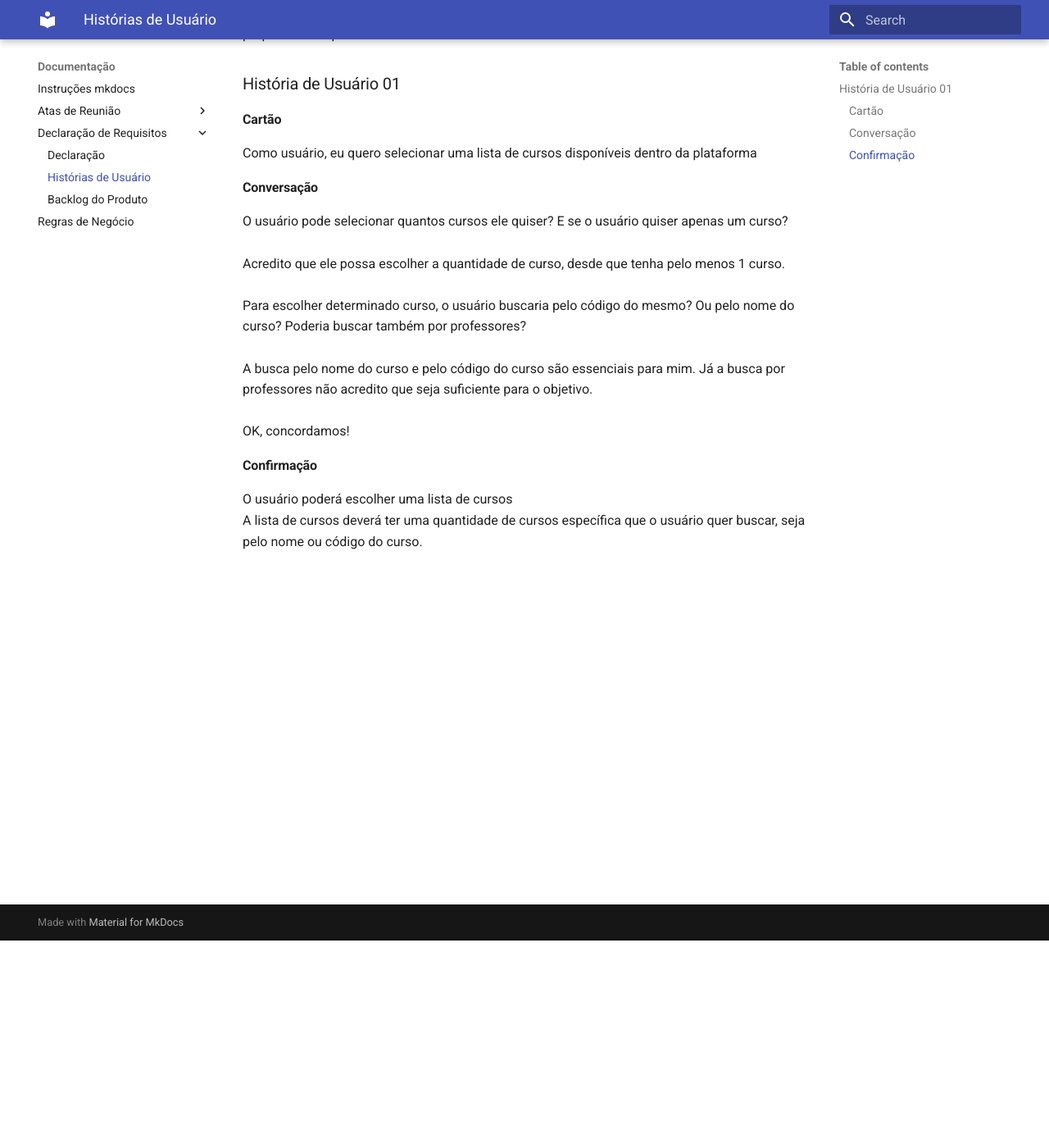
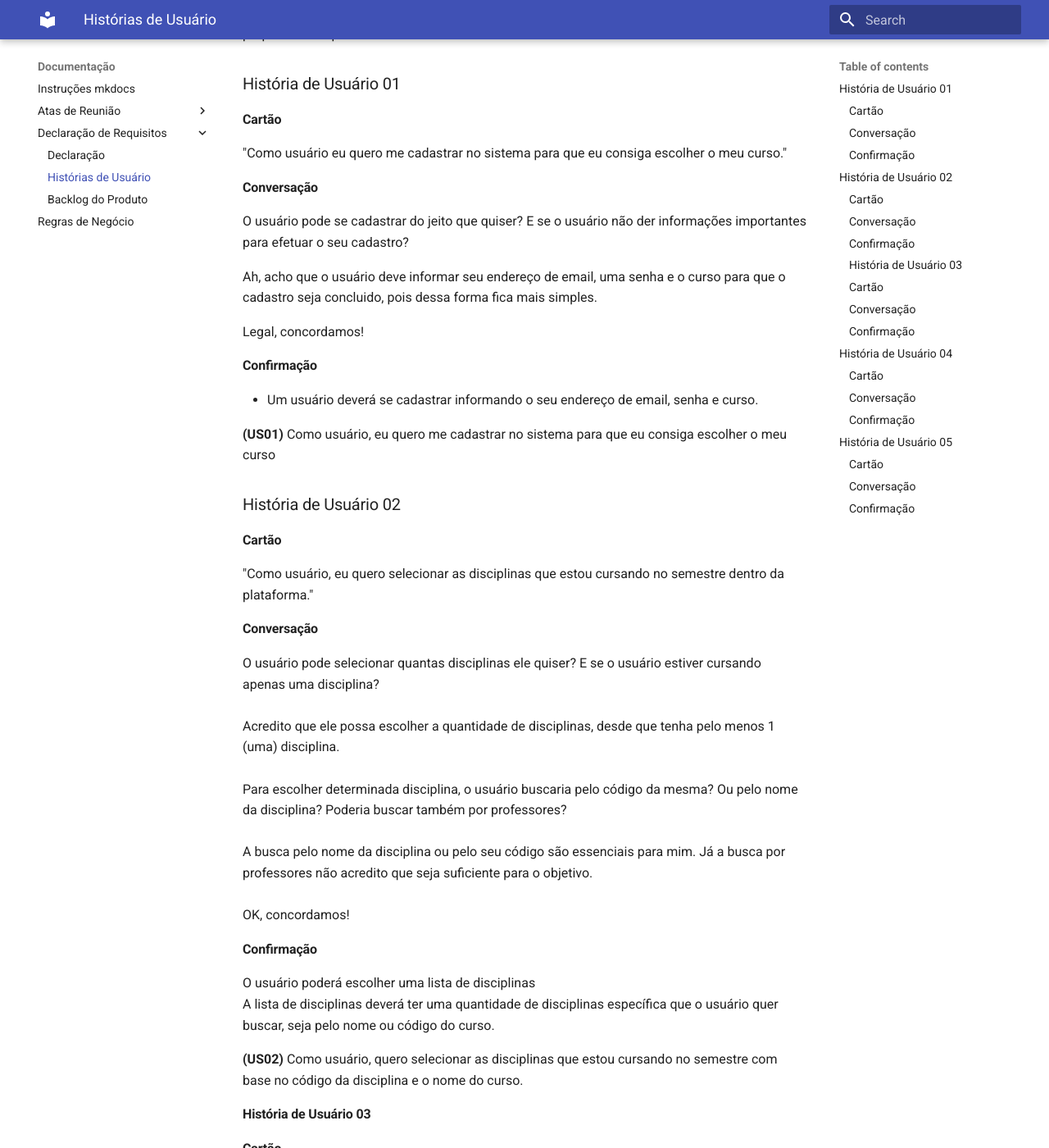
Before and after one commit to FGA-REQ/2024.2-Champions, an MkDocs documentation site: the page built from docs/dec/historias-usuario.md, in a window 1280 px wide and 1400 px high, scrolled down 253 px. Shown: the whole window at 82% size. Built offline with MkDocs 1.6.1 and Material for MkDocs 9.7.7, drawn with Linux system fonts in a browser that asks for light colours; some of the changed text lies outside the part shown.

Commit message:
docs: regorganizando e adicionando histórias de usuário

```diff
--- a/docs/dec/historias-usuario.md
+++ b/docs/dec/historias-usuario.md
@@ -2,24 +2,87 @@ As histórias de usuário são uma declaração de uma pequena funcionalidade qu
 
 ### História de Usuário 01
 #### Cartão
-Como usuário, eu quero selecionar uma lista de cursos disponíveis dentro da plataforma
+"Como usuário eu quero me cadastrar no sistema para que eu consiga escolher o meu curso."
+#### Conversação
+O usuário pode se cadastrar do jeito que quiser? E se o usuário não der informações importantes para efetuar o seu cadastro?
+
+
+Ah, acho que o usuário deve informar seu endereço de email, uma senha e o curso para que o cadastro seja concluido, pois dessa forma fica mais simples.
+
+
+Legal, concordamos!
+#### Confirmação
+
+- Um usuário deverá se cadastrar informando o seu endereço de email, senha e curso.
+
+**(US01)** Como usuário, eu quero me cadastrar no sistema para que eu consiga escolher o meu curso
+
+### História de Usuário 02
+#### Cartão
+"Como usuário, eu quero selecionar as disciplinas que estou cursando no semestre dentro da plataforma."
 
 #### Conversação
-O usuário pode selecionar quantos cursos ele quiser? E se o usuário quiser apenas um curso?
+O usuário pode selecionar quantas disciplinas ele quiser? E se o usuário estiver cursando apenas uma disciplina?
 <br>
 <br>
-Acredito que ele possa escolher a quantidade de curso, desde que tenha pelo menos 1 curso.
+Acredito que ele possa escolher a quantidade de disciplinas, desde que tenha pelo menos 1 (uma) disciplina.
 <br>
 <br>
-Para escolher determinado curso, o usuário buscaria pelo código do mesmo? Ou pelo nome do curso? Poderia buscar também por professores?
+Para escolher determinada disciplina, o usuário buscaria pelo código da mesma? Ou pelo nome da disciplina? Poderia buscar também por professores?
 <br>
 <br>
-A busca pelo nome do curso e pelo código do curso são essenciais para mim. Já a busca por professores não acredito que seja suficiente para o objetivo.
+A busca pelo nome da disciplina ou pelo seu código são essenciais para mim. Já a busca por professores não acredito que seja suficiente para o objetivo.
 <br>
 <br>
 OK, concordamos!
 
 #### Confirmação
-O usuário poderá escolher uma lista de cursos
+O usuário poderá escolher uma lista de disciplinas
 <br>
-A lista de cursos deverá ter uma quantidade de cursos específica que o usuário quer buscar, seja pelo nome ou código do curso.
+A lista de disciplinas deverá ter uma quantidade de disciplinas específica que o usuário quer buscar, seja pelo nome ou código do curso.
+
+**(US02)** Como usuário, quero selecionar as disciplinas que estou cursando no semestre com base no código da disciplina e o nome do curso.
+
+
+#### História de Usuário 03
+
+#### Cartão
+"Como usuário, eu quero receber o valor que preciso tirar em cada prova para alcançar uma menção desejada."
+#### Conversação
+O usuário indicará a nota que tirou ou tirará em cada prova? Ou o usuário indicará a menção?
+
+
+Não, o usuário indicará como o cálculo da média é feito e, após isso, indicará qual menção ele deseja atingir.
+
+
+Após indicados o cálculo da média e da menção desejada, o sistema deverá retornar apenas uma nota ou todas as notas?
+
+
+O sistema deve retornar todas as notas
+
+
+Ok, concordamos!
+#### Confirmação
+O usuário deverá indicar como o cálculo da média será feito (média aritmética, média ponderada ou fórmula específica)
+
+O usuário indicará qual menção deseja obter naquela disciplina específica.
+
+**(US03)** Como usuário, eu quero receber o valor que preciso tirar em cada prova para alcançar uma menção desejada.
+
+### História de Usuário 04
+
+#### Cartão
+"Como usuário, eu quero calcular o meu Índice de Rendimento Acadêmico (IRA) com base nas disciplinas já cursadas."
+#### Conversação
+O usuário utilizará as matérias
+#### Confirmação
+
+**(US04)**
+
+### História de Usuário 05
+
+#### Cartão
+"Como usuário, eu quero gerar um calendário para acompanhar as datas das provas."
+#### Conversação
+O usuário possui as informações previamente? Ou as informações aparecem conforme o andamento do semestre?
+#### Confirmação
```
